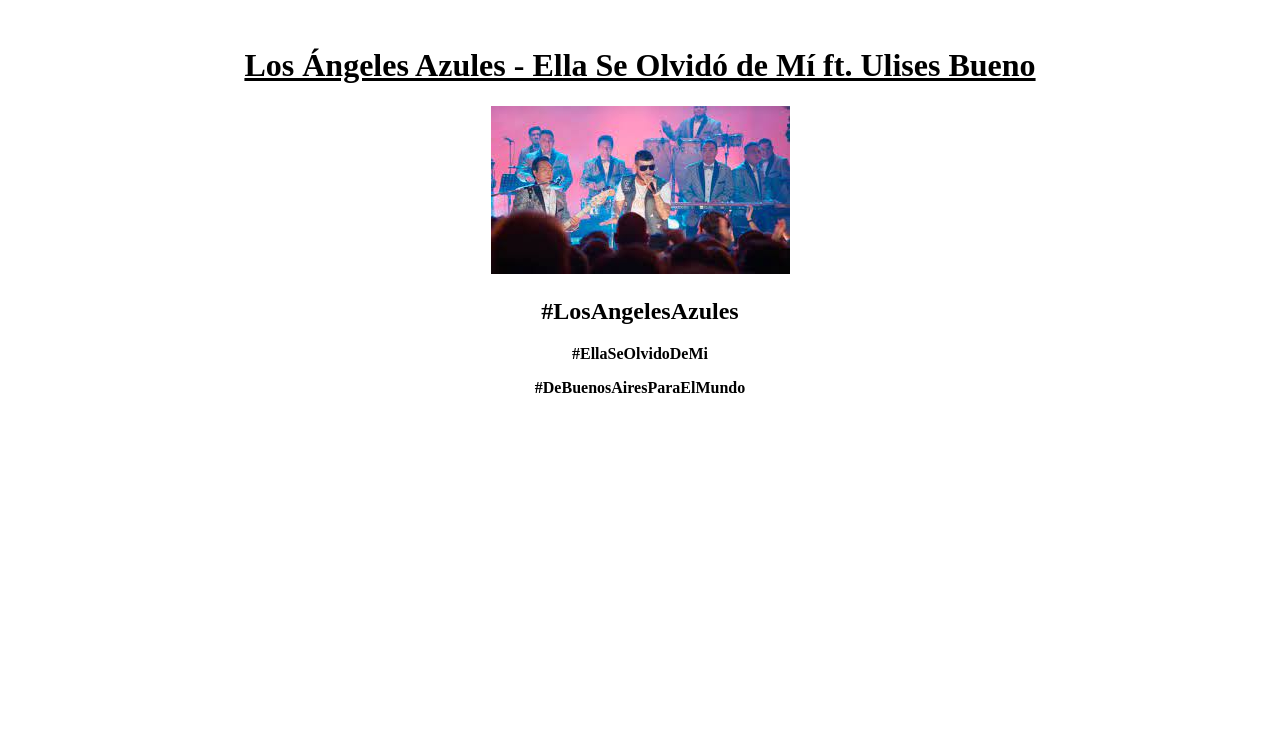
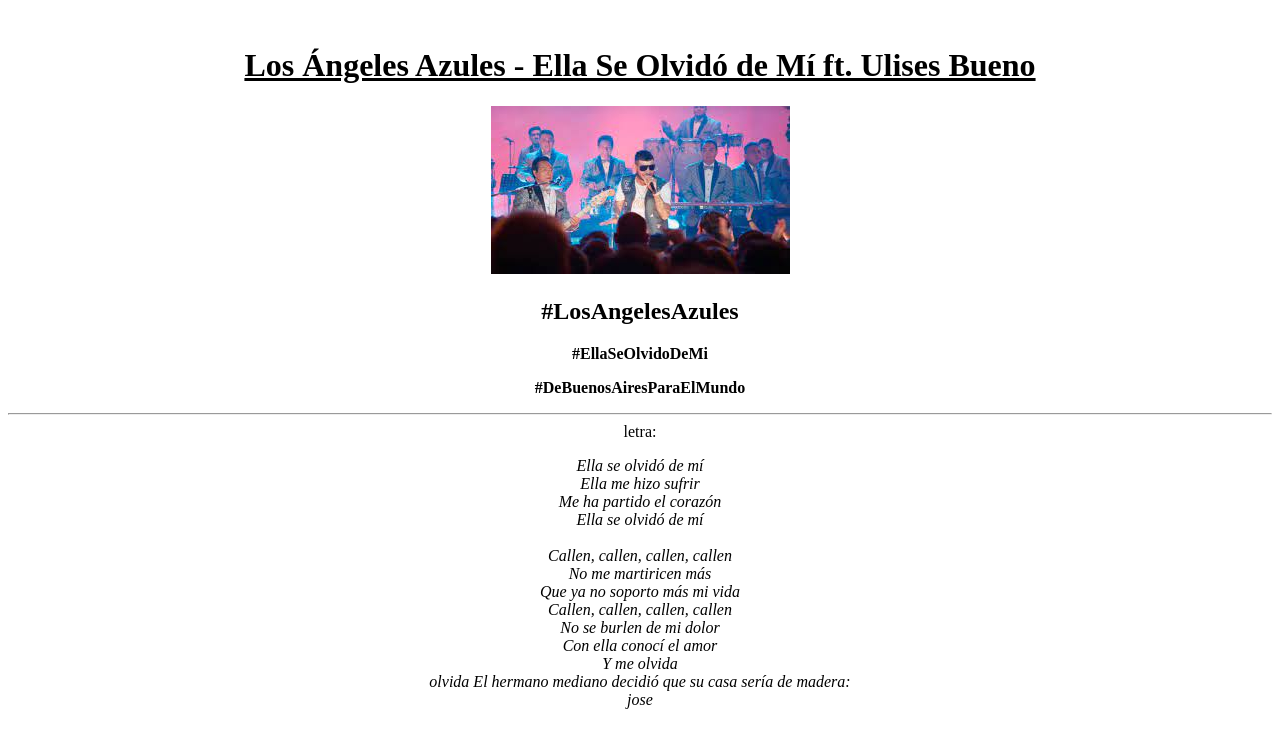
Before and after one commit to jorgefg20/Jorge-FernandezGonzales, a plain HTML site: page Page1.html in a window 1280 px wide. Drawn offline with Linux system fonts and the light colour scheme.

Commit message:
first lyrics

```diff
--- a/Page1.html
+++ b/Page1.html
@@ -22,7 +22,29 @@
             <strong>#EllaSeOlvidoDeMi<p>
                     #DeBuenosAiresParaElMundo </strong>
 
+            <p>
+                <hr></b>
+                letra: </strong>
+            <p>
+
+
+                <em>
+                    Ella se olvidó de mí <br>
+                    Ella me hizo sufrir<br>
+                    Me ha partido el corazón<br>
+                    Ella se olvidó de mí <br>
+                    <br>
+                    Callen, callen, callen, callen<br>
+                    No me martiricen más<br>
+                    Que ya no soporto más mi vida<br>
+                    Callen, callen, callen, callen<br>
+                    No se burlen de mi dolor<br>
+                    Con ella conocí el amor<br>
+                    Y me olvida<br>
+                        olvida El hermano mediano decidió que su casa sería de madera:<br> jose</sup>
+
+
+
 </body>
 
 </html>
-</body>
```
